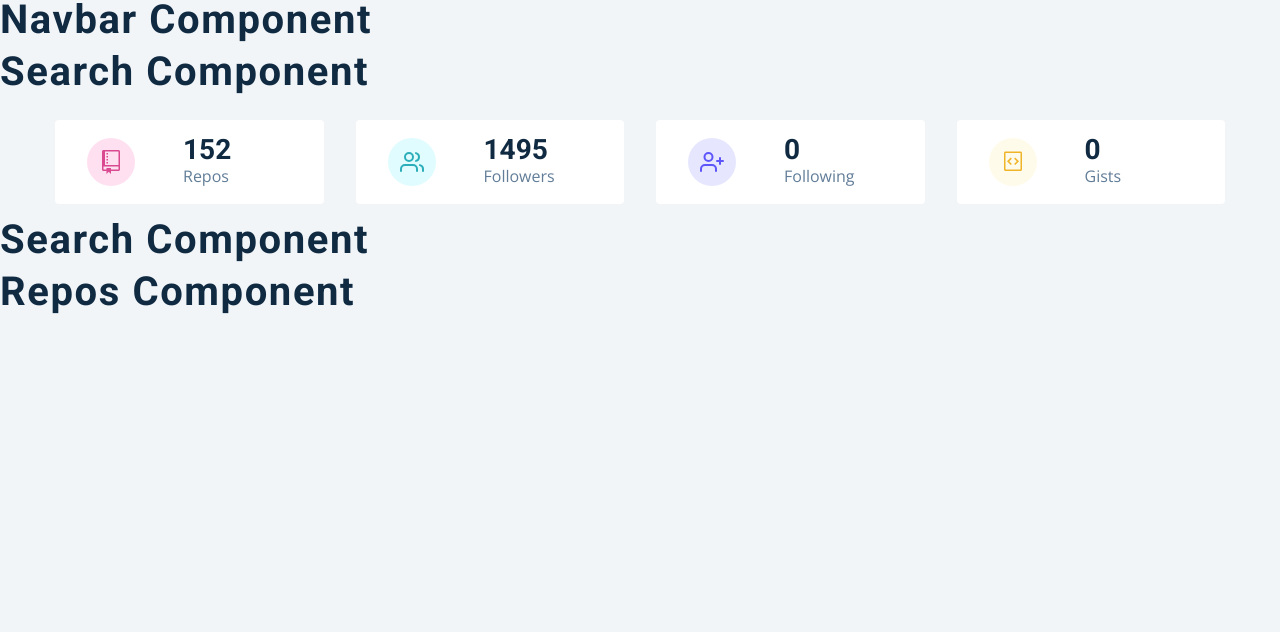
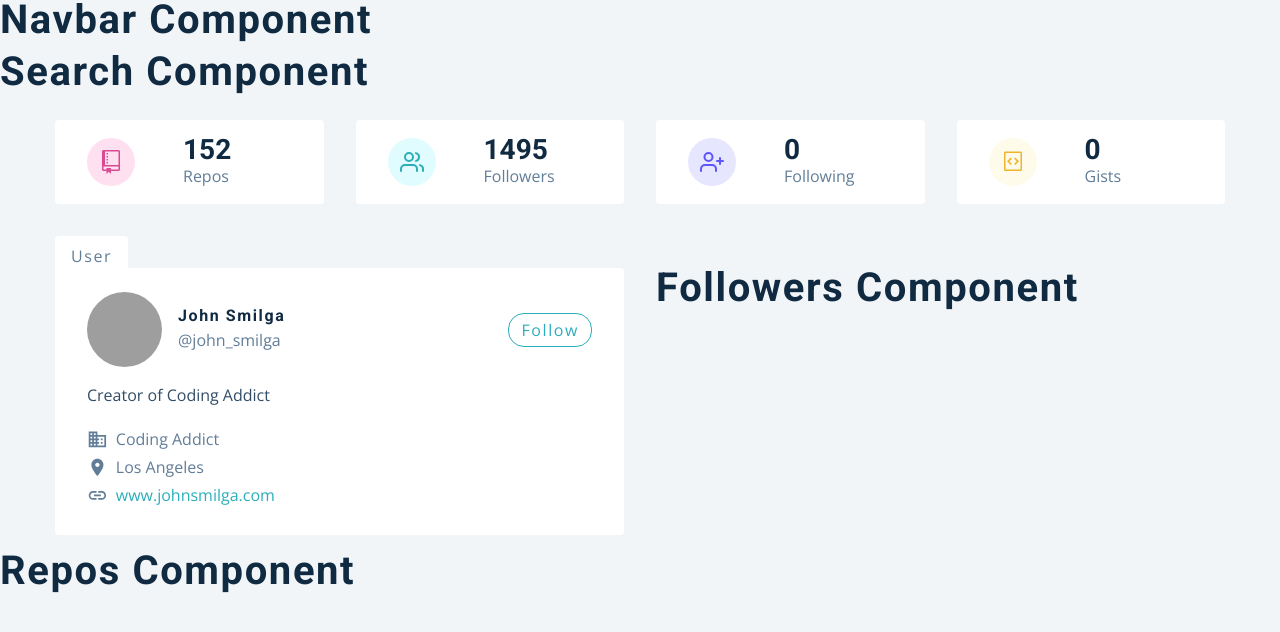
Before and after one commit to zourdycodes/daszhy, a React (Create React App) app: page / in a window 1280 px wide. Shown: the top 632 px of the page. Built offline with nearby package versions, Linux system fonts and the light colour scheme; grey boxes are pictures that could not be loaded.

Commit message:
:building_construction: working on architectural of card in user component
done --> follower card on-going

```diff
--- a/src/components/Card.js
+++ b/src/components/Card.js
@@ -1,9 +1,47 @@
-import React from 'react';
-import { GithubContext } from '../context/context';
-import styled from 'styled-components';
-import { MdBusiness, MdLocationOn, MdLink } from 'react-icons/md';
+import React from "react";
+import { GithubContext } from "../context/context";
+import styled from "styled-components";
+import { MdBusiness, MdLocationOn, MdLink } from "react-icons/md";
+
 const Card = () => {
-  return <h2>card component</h2>;
+  const { githubUser } = React.useContext(GithubContext);
+
+  const {
+    avatar_url,
+    html_url,
+    name,
+    company,
+    blog,
+    bio,
+    location,
+    twitter_username,
+  } = githubUser;
+
+  return (
+    <Wrapper>
+      <header>
+        <img src={avatar_url} alt={name} />
+        <div>
+          <h4>{name}</h4>
+          <p>@{twitter_username ?? "unknown"}</p>
+        </div>
+        <a href={html_url}>follow</a>
+      </header>
+
+      <p className="bio">{bio}</p>
+      <div className="links">
+        <p>
+          <MdBusiness /> {company ?? "Society"}
+        </p>
+        <p>
+          <MdLocationOn /> {location ?? "earth"}
+        </p>
+        <a href={`https://${blog}`}>
+          <MdLink /> {blog}
+        </a>
+      </div>
+    </Wrapper>
+  );
 };
 const Wrapper = styled.article`
   background: var(--clr-white);
@@ -13,7 +51,7 @@
   border-bottom-right-radius: var(--radius);
   position: relative;
   &::before {
-    content: 'user';
+    content: "user";
     position: absolute;
     top: 0;
     left: 0;
--- a/src/components/User.js
+++ b/src/components/User.js
@@ -1,9 +1,17 @@
-import React from 'react';
-import styled from 'styled-components';
-import Card from './Card';
-import Followers from './Followers';
+import React from "react";
+import styled from "styled-components";
+import Card from "./Card";
+import Followers from "./Followers";
+
 const User = () => {
-  return <h2>search component</h2>;
+  return (
+    <section className="section">
+      <Wrapper className="section-center">
+        <Card />
+        <Followers />
+      </Wrapper>
+    </section>
+  );
 };
 
 const Wrapper = styled.div`
```
